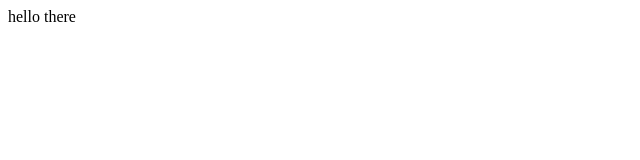
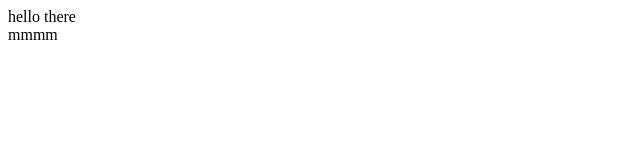
Before and after one commit to dmednikov/bonniebairns, a plain HTML site: page index.html in a window 1280 px wide. Shown: the full height of the page, 0-640 px from the left. Drawn offline with nearby package versions, Linux system fonts and the light colour scheme.

Commit message:
Update index.html

```diff
--- a/index.html
+++ b/index.html
@@ -34,7 +34,7 @@
 
         <div class="footer">
             <div class="user-menu">
-
+                mmmm
             </div>
         </div>
 
```
